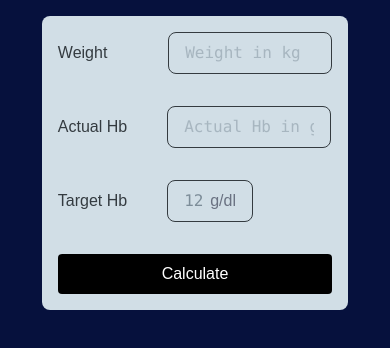
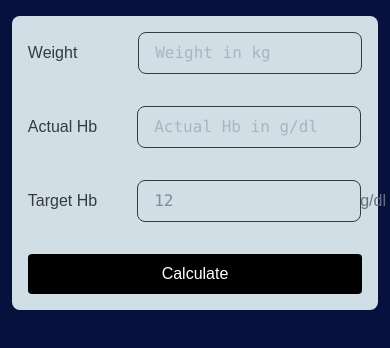
Before and after one commit to xDopeHatex/initial-iron-repletion, a Next.js app: page / in a window 390 px wide. Shown: the top 348 px of the page. Built offline with nearby package versions, Linux system fonts and the light colour scheme; a web font is replaced by a local one.

Commit message:
feat: refactor mobile styling

```diff
--- a/app/components/numberInput.tsx
+++ b/app/components/numberInput.tsx
@@ -49,11 +49,11 @@ const NumberInput = ({
             return (
               <input
                 {...field}
-                type="text"
                 maxLength={7}
                 placeholder={placeholder}
                 className="appearance-none bg-transparent border-none outline-none focus:outline-none focus:ring-0 p-0 m-0 font-mono"
                 size={field.value ? size : 12}
+                type="number" inputMode="decimal" step="any"
                 value={raw}
                 ref={inputRef}
                 onChange={(e) => {
```
